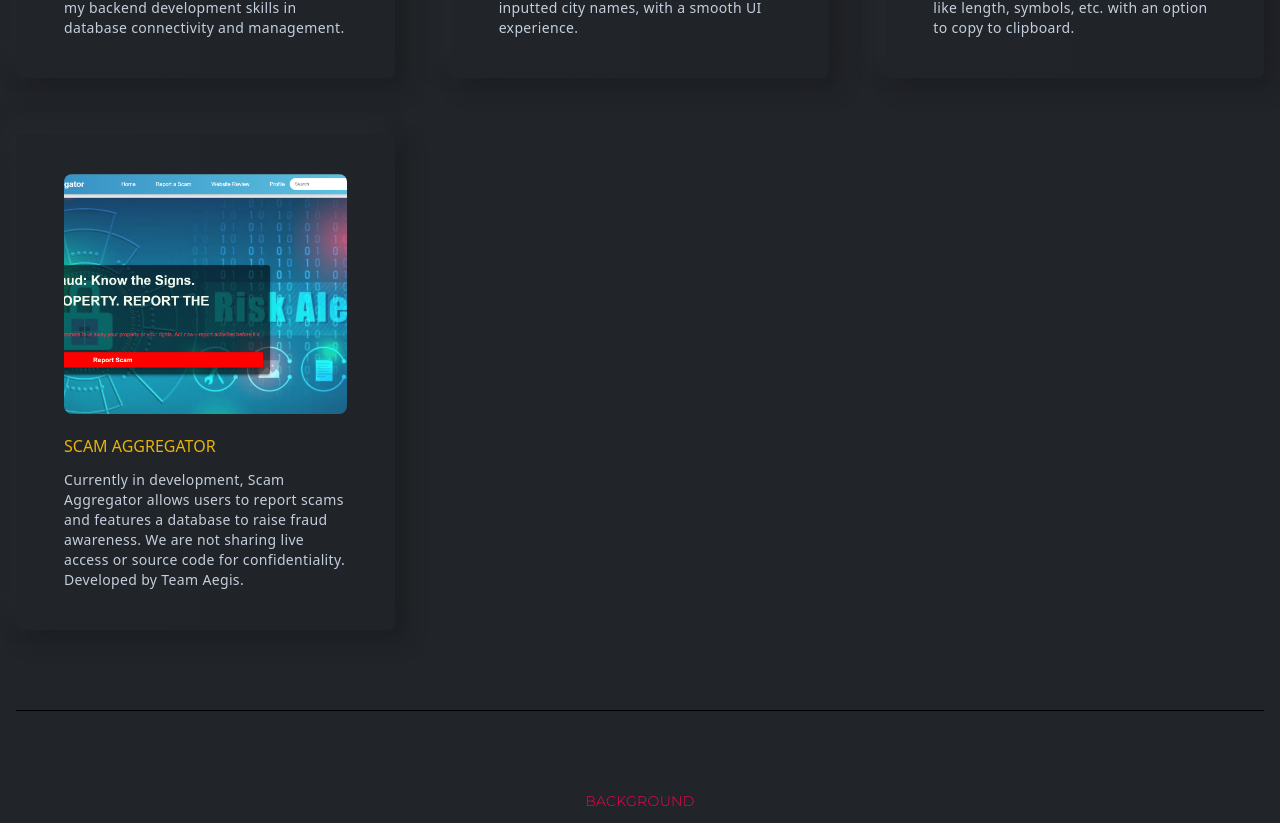
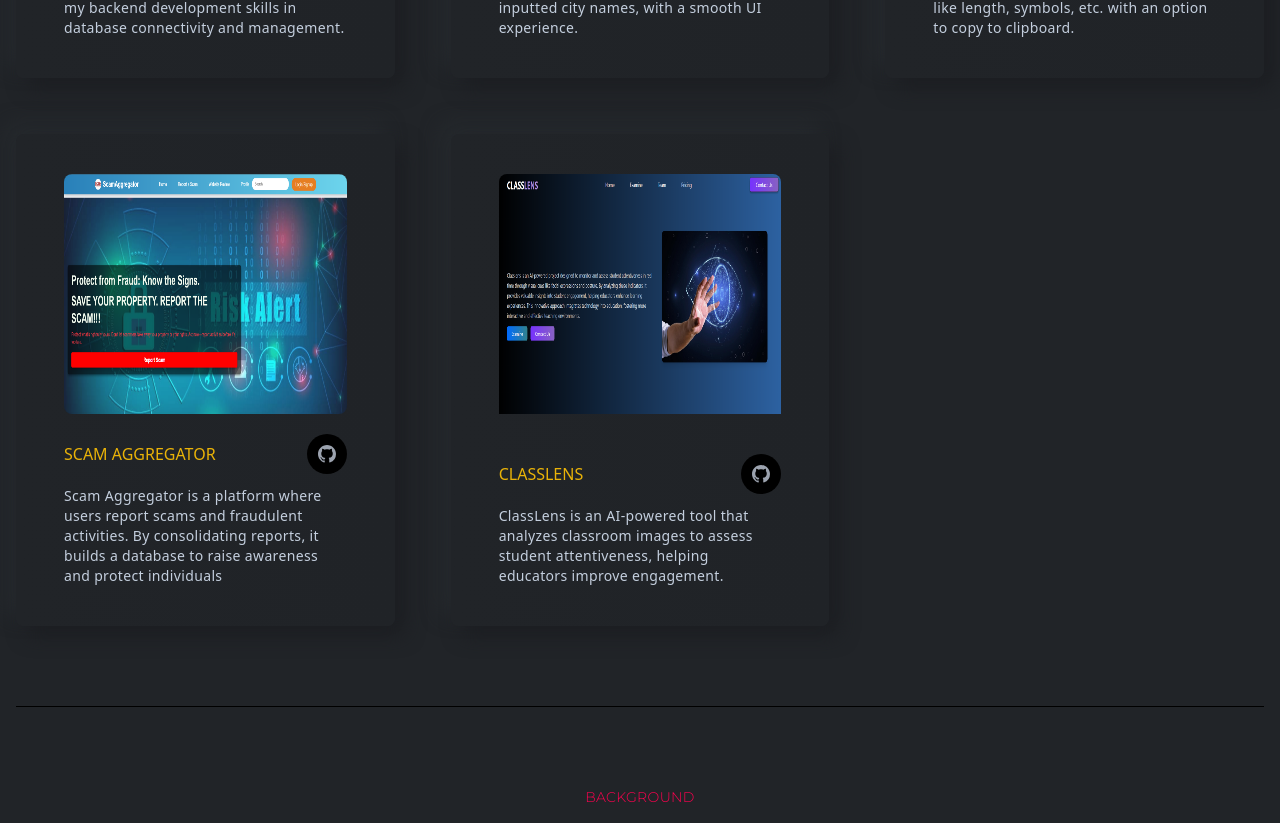
Before and after one commit to rasadregmi/portfolio-client, a React (Create React App) app: page / in a window 1280 px wide. Shown: the part 2452-3275 px from the top of the page. Built offline with nearby package versions, Linux system fonts and the light colour scheme.

Commit message:
New project added

```diff
--- a/src/assets/index.js
+++ b/src/assets/index.js
@@ -4,6 +4,7 @@ import projectOne from "./images/projects/projectOne.png";
 import projectTwo from "./images/projects/projectTwo.png";
 import projectThree from "./images/projects/projectThree.png";
 import projectFour from "./images/projects/projectFour.png";
+import projectFive from "./images/projects/projectFive.png";
 import quote from "./images/testmonial/quote.png";
 import contactImg from "./images/bannerImg.png";
 
@@ -14,6 +15,7 @@ export {
   projectTwo,
   projectThree,
   projectFour,
+  projectFive,
   quote,
   contactImg,
 };
--- a/src/components/projects/Projects.js
+++ b/src/components/projects/Projects.js
@@ -1,6 +1,6 @@
 import React from 'react';
 import Title from '../layouts/Title';
-import { projectOne, projectTwo, projectThree, projectFour } from "../../assets/index";
+import { projectOne, projectTwo, projectThree, projectFour, projectFive } from "../../assets/index";
 import ProjectsCard from './ProjectsCard';
 
 const Projects = () => {
@@ -38,9 +38,15 @@ const Projects = () => {
         />
         <ProjectsCard
           title="Scam Aggregator"
-          des="Currently in development, Scam Aggregator allows users to report scams and features a database to raise fraud awareness.
-          We are not sharing live access or source code for confidentiality. Developed by Team Aegis."
+          des="Scam Aggregator is a platform where users report scams and fraudulent activities.  By consolidating reports, it builds a database to raise awareness and protect individuals"
           src={projectFour}
+          githubLink="https://github.com/rasadregmi/scam"
+        />
+        <ProjectsCard
+          title="ClassLens"
+          des="ClassLens is an AI-powered tool that analyzes classroom images to assess student attentiveness, helping educators improve engagement."
+          src={projectFive}
+          githubLink="https://github.com/rasadregmi/ClassLens"
         />
       </div>
     </section>
--- a/src/components/projects/ProjectsCard.js
+++ b/src/components/projects/ProjectsCard.js
@@ -7,7 +7,7 @@ const ProjectsCard = ({ title, des, src, githubLink, liveLink }) => {
     <div className="w-full p-4 xl:px-12 h-auto xl:py-10 rounded-lg shadow-shadowOne flex flex-col bg-gradient-to-r from-bodyColor to-[#202327] group hover:bg-gradient-to-b hover:from-gray-900 hover:gray-900 transition-colors duration-1000">
       <div className="w-full h-[80%] overflow-hidden rounded-lg">
         <img
-          className="w-full h-60 object-cover group-hover:scale-110 duration-300 cursor-pointer"
+          className="w-full h-60 object-full group-hover:scale-110 duration-300 cursor-pointer"
           src={src}
           alt={title}
         />
```
Also changed, not shown: src/assets/images/projects/projectFive.png (added).
